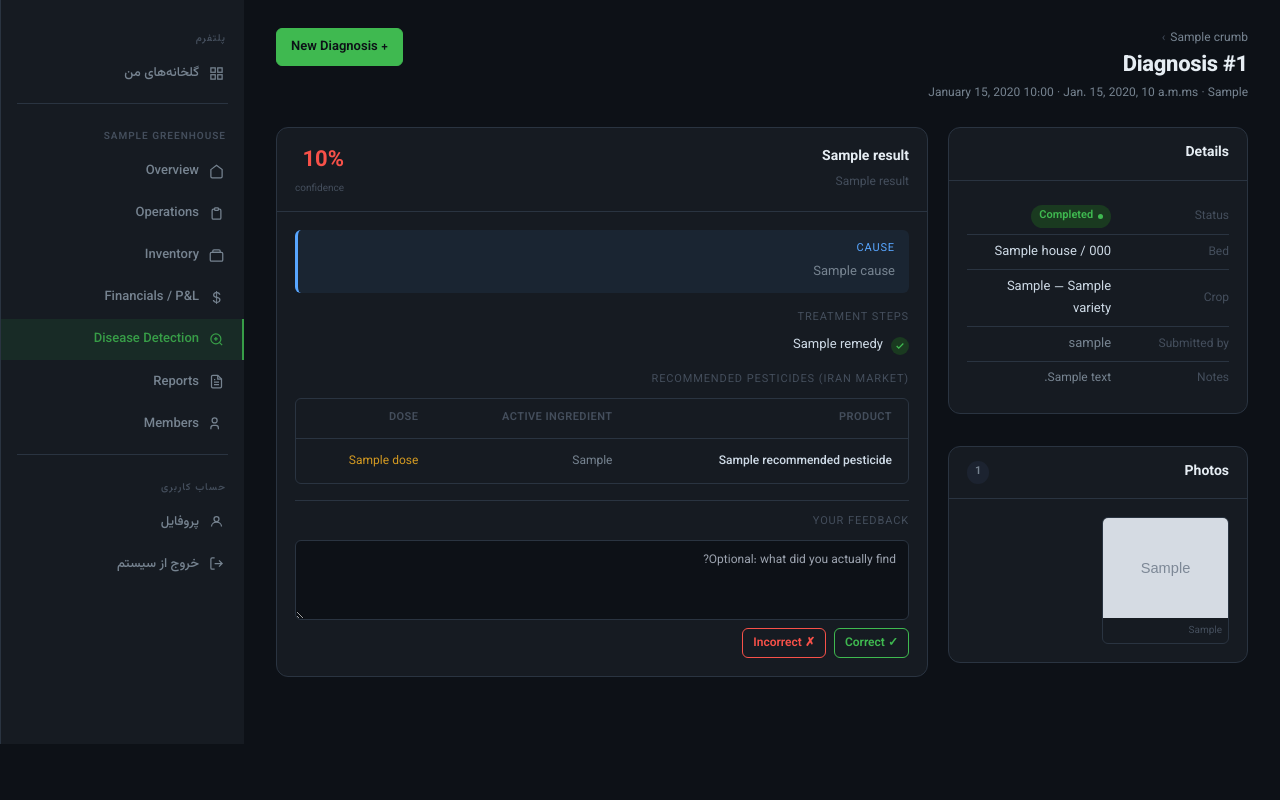
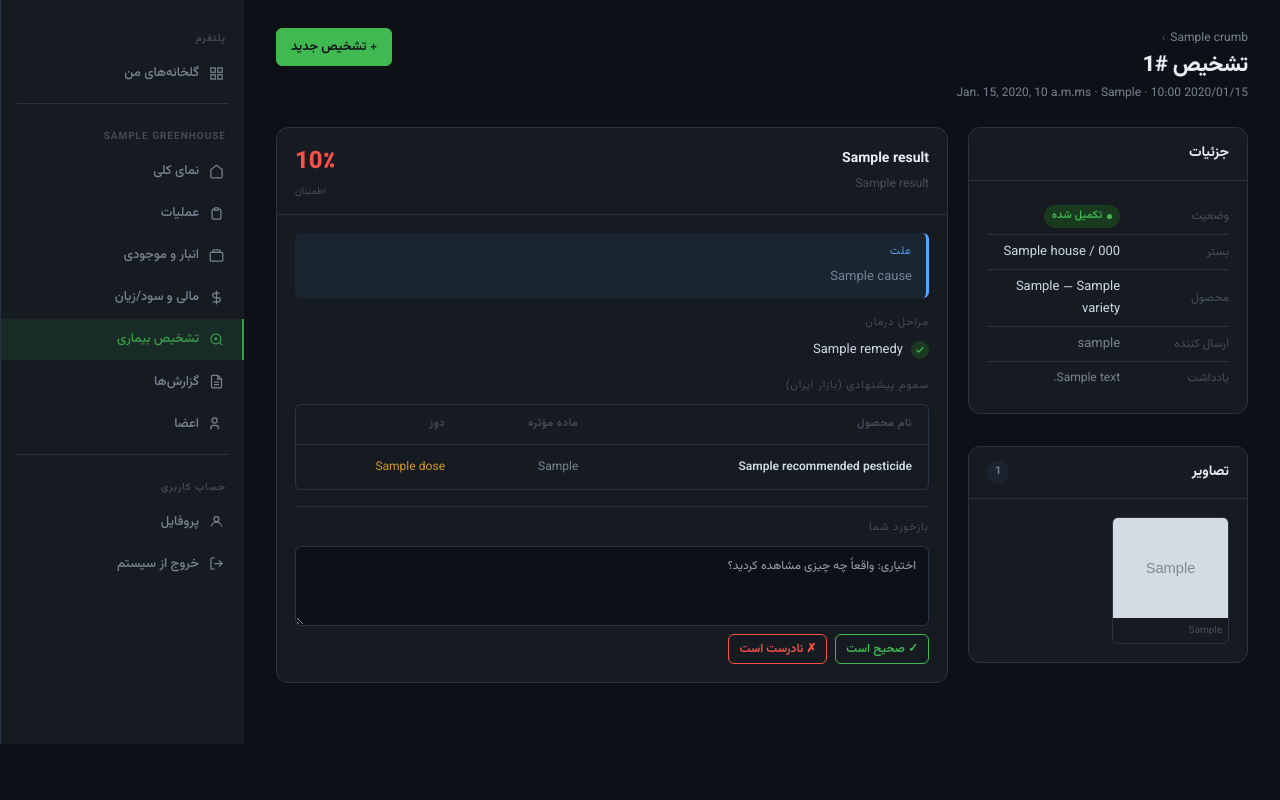
Before and after one commit to MeysamHos/GreenHouse, a Django app: template neydjango/diagnosis/templates/diagnosis/diagnosis_detail.html in a window 1280 px wide. Shown: the part 56-856 px from the top of the page. Run offline with Django 5.2, Linux system fonts and the light colour scheme; the template is opened without the code that fills it: most values are stand-ins (such as "Sample title", 1, 10 or a date in 2020); grey boxes marked "Sample" are stand-in pictures.

Commit message:
Template change for diagnosis and some language change for greenhouse_app

```diff
--- a/neydjango/diagnosis/templates/diagnosis/diagnosis_detail.html
+++ b/neydjango/diagnosis/templates/diagnosis/diagnosis_detail.html
@@ -1,57 +1,59 @@
 {% extends "greenhouse_app/base.html" %}
 
-{% block title %}Diagnosis #{{ diag_request.id }} — {{ greenhouse.name }} — Greenhouse OS{% endblock %}
+{% block title %}تشخیص #{{ diag_request.id }} — {{ greenhouse.name }} — سیستم گلخانه{% endblock %}
 
 {% block sidebar_greenhouse_links %}
 <div class="sidebar-divider"></div>
-<span class="sidebar-label">{{ greenhouse.name|truncatechars:20 }}</span>
+<span class="sidebar-label">{{ greenhouse.name|truncatechars:22 }}</span>
 <a href="{% url 'greenhouse_app:greenhouse_detail' greenhouse.id %}" class="sidebar-link">
   <svg viewBox="0 0 24 24" fill="none" stroke="currentColor" stroke-width="2">
     <path d="M3 9l9-7 9 7v11a2 2 0 01-2 2H5a2 2 0 01-2-2z"/>
   </svg>
-  Overview
+  نمای کلی
 </a>
 <a href="{% url 'operations:operation_list' greenhouse.id %}" class="sidebar-link">
   <svg viewBox="0 0 24 24" fill="none" stroke="currentColor" stroke-width="2">
     <path d="M9 5H7a2 2 0 00-2 2v12a2 2 0 002 2h10a2 2 0 002-2V7a2 2 0 00-2-2h-2"/>
     <rect x="9" y="3" width="6" height="4" rx="1"/>
   </svg>
-  Operations
+  عملیات
 </a>
 <a href="{% url 'inventory:inventory_list' greenhouse.id %}" class="sidebar-link">
   <svg viewBox="0 0 24 24" fill="none" stroke="currentColor" stroke-width="2">
     <path d="M20 7H4a2 2 0 00-2 2v10a2 2 0 002 2h16a2 2 0 002-2V9a2 2 0 00-2-2z"/>
     <path d="M16 3H8a2 2 0 00-2 2v2h12V5a2 2 0 00-2-2z"/>
   </svg>
-  Inventory
+  انبار و موجودی
 </a>
 <a href="{% url 'financials:dashboard' greenhouse.id %}" class="sidebar-link">
-  <svg xmlns="http://www.w3.org/2000/svg" width="16" height="16" fill="currentColor" viewBox="0 0 16 16">
-    <path d="M4 10.781c.148 1.667 1.513 2.85 3.591 3.003V15h1.043v-1.216c2.27-.179 3.678-1.438 3.678-3.3 0-1.59-.947-2.51-2.956-3.028l-.722-.187V3.467c1.122.11 1.879.714 2.07 1.616h1.47c-.166-1.6-1.54-2.748-3.54-2.875V1H7.591v1.233c-1.939.23-3.27 1.472-3.27 3.156 0 1.454.966 2.483 2.661 2.917l.61.162v4.031c-1.149-.17-1.94-.8-2.131-1.718zm3.391-3.836c-1.043-.263-1.6-.825-1.6-1.616 0-.944.704-1.641 1.8-1.828v3.495l-.2-.05zm1.591 1.872c1.287.323 1.852.859 1.852 1.769 0 1.097-.826 1.828-2.2 1.939V8.73z"/>
+  <svg viewBox="0 0 24 24" fill="none" stroke="currentColor" stroke-width="2">
+    <line x1="12" y1="1" x2="12" y2="23"/>
+    <path d="M17 5H9.5a3.5 3.5 0 000 7h5a3.5 3.5 0 010 7H6"/>
   </svg>
-  Financials / P&L
+  مالی و سود/زیان
 </a>
 <a href="{% url 'diagnosis:diagnosis_list' greenhouse.id %}" class="sidebar-link active">
   <svg viewBox="0 0 24 24" fill="none" stroke="currentColor" stroke-width="2">
-    <circle cx="11" cy="11" r="8"/><path d="M21 21l-4.35-4.35"/>
-    <path d="M11 8v6M8 11h6"/>
+    <circle cx="11" cy="11" r="8"/>
+    <path d="M21 21l-4.35-4.35M11 8v6M8 11h6"/>
   </svg>
-  Disease Detection
+  تشخیص بیماری
 </a>
 <a href="{% url 'reports:index' greenhouse.id %}" class="sidebar-link">
   <svg viewBox="0 0 24 24" fill="none" stroke="currentColor" stroke-width="2">
     <path d="M14 2H6a2 2 0 00-2 2v16a2 2 0 002 2h12a2 2 0 002-2V8z"/>
     <polyline points="14 2 14 8 20 8"/>
-    <line x1="16" y1="13" x2="8" y2="13"/><line x1="16" y1="17" x2="8" y2="17"/>
-    <polyline points="10 9 9 9 8 9"/>
+    <line x1="16" y1="13" x2="8" y2="13"/>
+    <line x1="16" y1="17" x2="8" y2="17"/>
   </svg>
-  Reports
+  گزارش‌ها
 </a>
 <a href="{% url 'greenhouse_app:member_list' greenhouse.id %}" class="sidebar-link">
   <svg viewBox="0 0 24 24" fill="none" stroke="currentColor" stroke-width="2">
-    <circle cx="9" cy="7" r="4"/><path d="M3 21v-2a4 4 0 014-4h4a4 4 0 014 4v2"/>
+    <circle cx="9" cy="7" r="4"/>
+    <path d="M3 21v-2a4 4 0 014-4h4a4 4 0 014 4v2"/>
   </svg>
-  Members
+  اعضا
 </a>
 {% endblock %}
 
@@ -65,118 +67,116 @@
         {% else %}<span>{{ crumb.label }}</span>{% endif %}
       {% endfor %}
     </div>
-    <div class="page-title">Diagnosis #{{ diag_request.id }}</div>
+    <div class="page-title">تشخیص #{{ diag_request.id }}</div>
     <div class="page-subtitle">
-      {{ diag_request.created_at|date:"F d, Y H:i" }}
-      {% if diag_request.inference_time_ms %}
-        · {{ diag_request.inference_time_ms }}ms
-      {% endif %}
-      {% if diag_request.model_version %}
-        · {{ diag_request.model_version }}
-      {% endif %}
+      {{ diag_request.created_at|date:"Y/m/d H:i" }}
+      {% if diag_request.inference_time_ms %} · {{ diag_request.inference_time_ms }}ms{% endif %}
+      {% if diag_request.model_version %} · {{ diag_request.model_version }}{% endif %}
     </div>
   </div>
   <a href="{% url 'diagnosis:diagnosis_new' greenhouse.id %}" class="btn btn-primary">
-    + New Diagnosis
+    + تشخیص جدید
   </a>
 </div>
 
+<!-- بنر خطا در صورت شکست -->
 {% if diag_request.status == 'failed' %}
-<div style="background:var(--red-dim); border:1px solid var(--red);
-            border-radius:var(--radius-lg); padding:14px 20px; margin-bottom:20px;
-            display:flex; align-items:center; gap:12px;">
+<div style="background: var(--red-dim); border: 1px solid var(--red);
+            border-radius: var(--radius-lg); padding: 14px 18px; margin-bottom: 20px;
+            display: flex; align-items: center; gap: 12px;">
   <svg width="18" height="18" viewBox="0 0 24 24" fill="none" stroke="var(--red)" stroke-width="2">
-    <circle cx="12" cy="12" r="10"/><line x1="12" y1="8" x2="12" y2="12"/>
+    <circle cx="12" cy="12" r="10"/>
+    <line x1="12" y1="8" x2="12" y2="12"/>
     <line x1="12" y1="16" x2="12.01" y2="16"/>
   </svg>
   <div>
-    <span style="color:var(--red); font-size:13px; font-weight:500;">Diagnosis failed — </span>
-    <span style="color:var(--text-muted); font-size:12px;">{{ diag_request.ml_error }}</span>
+    <span style="color: var(--red); font-size: 13px; font-weight: 600;">تشخیص ناموفق — </span>
+    <span style="color: var(--text-muted); font-size: 12px;">{{ diag_request.ml_error }}</span>
   </div>
 </div>
 {% endif %}
 
-<div style="display:grid; grid-template-columns:300px 1fr; gap:20px; align-items:start;">
+<!-- stacks to 1 column on mobile -->
+<div style="display: grid; grid-template-columns: 280px 1fr; gap: 20px; align-items: start;">
 
-  <!-- ── Left: Info + Images ──────────────────────────────────────── -->
-  <div style="display:flex; flex-direction:column; gap:16px;">
+  <!-- ── ستون چپ: اطلاعات + تصاویر ──────────────────────────────── -->
+  <div style="display: flex; flex-direction: column; gap: 16px;">
 
-    <!-- Meta -->
+    <!-- متادیتا -->
     <div class="card animate-in">
-      <div class="card-header"><span class="card-title">Details</span></div>
+      <div class="card-header"><span class="card-title">جزئیات</span></div>
       <div class="card-body">
-        <table style="width:100%;">
+        <table style="width: 100%;">
           <tr>
-            <td style="padding:6px 0; color:var(--text-dim); font-size:12px; width:45%;">Status</td>
-            <td style="padding:6px 0;">
-              {% if diag_request.status == 'completed' %}
-                <span class="badge badge-green">Completed</span>
-              {% elif diag_request.status == 'failed' %}
-                <span class="badge badge-red">Failed</span>
-              {% else %}
-                <span class="badge badge-muted">{{ diag_request.status|capfirst }}</span>
-              {% endif %}
+            <td style="padding: 6px 0; color: var(--text-dim); font-size: 12px; width: 45%;">وضعیت</td>
+            <td style="padding: 6px 0;">
+              {% if diag_request.status == 'completed' %}<span class="badge badge-green">تکمیل شده</span>
+              {% elif diag_request.status == 'failed' %}<span class="badge badge-red">ناموفق</span>
+              {% elif diag_request.status == 'processing' %}<span class="badge badge-blue">در حال پردازش</span>
+              {% else %}<span class="badge badge-muted">{{ diag_request.status }}</span>{% endif %}
             </td>
           </tr>
           {% if diag_request.bed %}
           <tr>
-            <td style="padding:6px 0; color:var(--text-dim); font-size:12px;">Bed</td>
-            <td style="padding:6px 0; font-size:13px;">{{ diag_request.bed.house.name }} / {{ diag_request.bed.code }}</td>
+            <td style="padding: 6px 0; color: var(--text-dim); font-size: 12px;">بستر</td>
+            <td style="padding: 6px 0; font-size: 13px;">{{ diag_request.bed.house.name }} / {{ diag_request.bed.code }}</td>
           </tr>
           {% endif %}
           {% if diag_request.crop %}
           <tr>
-            <td style="padding:6px 0; color:var(--text-dim); font-size:12px;">Crop</td>
-            <td style="padding:6px 0; font-size:13px;">{{ diag_request.crop.crop_type }} — {{ diag_request.crop.variety }}</td>
+            <td style="padding: 6px 0; color: var(--text-dim); font-size: 12px;">محصول</td>
+            <td style="padding: 6px 0; font-size: 13px;">
+              {{ diag_request.crop.crop_type }}{% if diag_request.crop.variety %} — {{ diag_request.crop.variety }}{% endif %}
+            </td>
           </tr>
           {% endif %}
           <tr>
-            <td style="padding:6px 0; color:var(--text-dim); font-size:12px;">Submitted by</td>
-            <td style="padding:6px 0; font-size:13px; color:var(--text-muted);">
+            <td style="padding: 6px 0; color: var(--text-dim); font-size: 12px;">ارسال کننده</td>
+            <td style="padding: 6px 0; font-size: 13px; color: var(--text-muted);">
               {{ diag_request.submitted_by.get_full_name|default:diag_request.submitted_by.username }}
             </td>
           </tr>
           {% if diag_request.notes %}
           <tr>
-            <td style="padding:6px 0; color:var(--text-dim); font-size:12px;">Notes</td>
-            <td style="padding:6px 0; font-size:12px; color:var(--text-muted);">{{ diag_request.notes }}</td>
+            <td style="padding: 6px 0; color: var(--text-dim); font-size: 12px;">یادداشت</td>
+            <td style="padding: 6px 0; font-size: 12px; color: var(--text-muted);">{{ diag_request.notes }}</td>
           </tr>
           {% endif %}
         </table>
       </div>
     </div>
 
-    <!-- Uploaded photos -->
+    <!-- تصاویر آپلود شده -->
     <div class="card animate-in">
       <div class="card-header">
-        <span class="card-title">Photos</span>
+        <span class="card-title">تصاویر</span>
         <span class="badge badge-muted">{{ images|length }}</span>
       </div>
       <div class="card-body">
         {% if images %}
-        <div style="display:grid; grid-template-columns:1fr 1fr; gap:8px;">
+        <div style="display: grid; grid-template-columns: 1fr 1fr; gap: 8px;">
           {% for img in images %}
-          <div style="border:1px solid var(--border); border-radius:var(--radius); overflow:hidden;">
+          <div style="border: 1px solid var(--border); border-radius: var(--radius); overflow: hidden;">
             <a href="{{ img.image.url }}" target="_blank">
               <img src="{{ img.image.url }}" alt="{{ img.plant_part }}"
-                   style="width:100%; height:100px; object-fit:cover; display:block;">
+                   style="width: 100%; height: 100px; object-fit: cover; display: block;">
             </a>
-            <div style="padding:4px 6px; font-size:10px; color:var(--text-dim);">
+            <div style="padding: 4px 6px; font-size: 10px; color: var(--text-dim);">
               {{ img.get_plant_part_display }}
             </div>
           </div>
           {% endfor %}
         </div>
         {% else %}
-        <p style="color:var(--text-dim); font-size:12px;">No images.</p>
+        <p style="color: var(--text-dim); font-size: 12px;">تصویری وجود ندارد.</p>
         {% endif %}
       </div>
     </div>
 
   </div>
 
-  <!-- ── Right: Results ──────────────────────────────────────────── -->
-  <div style="display:flex; flex-direction:column; gap:16px;">
+  <!-- ── ستون راست: نتایج ───────────────────────────────────────── -->
+  <div style="display: flex; flex-direction: column; gap: 16px;">
 
     {% if results %}
       {% for result in results %}
@@ -185,49 +185,49 @@
           <div>
             <span class="card-title">{{ result.disease_name }}</span>
             {% if result.disease_name_fa %}
-              <div style="font-size:12px; color:var(--text-dim); margin-top:2px;">
+              <div style="font-size: 12px; color: var(--text-dim); margin-top: 2px;">
                 {{ result.disease_name_fa }}
               </div>
             {% endif %}
           </div>
-          <div style="text-align:right;">
-            <div style="font-family:var(--display); font-size:22px; font-weight:700;
-                        color:{% if result.confidence >= 0.8 %}var(--green){% elif result.confidence >= 0.5 %}var(--amber,#d29922){% else %}var(--red){% endif %};">
-              {{ result.confidence|floatformat:0 }}%
+          <div style="text-align: left;">
+            <div style="font-size: 24px; font-weight: 800;
+                        color: {% if result.confidence >= 0.8 %}var(--green){% elif result.confidence >= 0.5 %}var(--amber){% else %}var(--red){% endif %};">
+              {{ result.confidence|floatformat:0 }}٪
             </div>
-            <div style="font-size:10px; color:var(--text-dim);">confidence</div>
+            <div style="font-size: 10px; color: var(--text-dim);">اطمینان</div>
           </div>
         </div>
         <div class="card-body">
 
           {% if result.cause %}
-          <div style="margin-bottom:16px; padding:10px 14px;
-                      background:rgba(88,166,255,.07); border-radius:var(--radius);
-                      border-left:3px solid var(--blue);">
-            <div style="font-size:11px; text-transform:uppercase; letter-spacing:.08em;
-                        color:var(--blue); margin-bottom:4px;">Cause</div>
-            <div style="font-size:13px; color:var(--text-muted); line-height:1.6;">
+          <div style="margin-bottom: 16px; padding: 10px 14px;
+                      background: rgba(88,166,255,.07); border-radius: var(--radius);
+                      border-right: 3px solid var(--blue);">
+            <div style="font-size: 11px; text-transform: uppercase; letter-spacing: .08em;
+                        color: var(--blue); margin-bottom: 4px;">علت</div>
+            <div style="font-size: 13px; color: var(--text-muted); line-height: 1.7;">
               {{ result.cause }}
             </div>
           </div>
           {% endif %}
 
           {% if result.remedies %}
-          <div style="margin-bottom:16px;">
-            <div style="font-size:11px; text-transform:uppercase; letter-spacing:.08em;
-                        color:var(--text-dim); margin-bottom:8px;">Treatment Steps</div>
-            <div style="display:flex; flex-direction:column; gap:6px;">
+          <div style="margin-bottom: 16px;">
+            <div style="font-size: 11px; text-transform: uppercase; letter-spacing: .08em;
+                        color: var(--text-dim); margin-bottom: 8px;">مراحل درمان</div>
+            <div style="display: flex; flex-direction: column; gap: 6px;">
               {% for remedy in result.remedies %}
-              <div style="display:flex; gap:8px; align-items:flex-start;">
-                <div style="width:18px; height:18px; min-width:18px;
-                            background:var(--green-dim); border-radius:50%;
-                            display:flex; align-items:center; justify-content:center; margin-top:1px;">
+              <div style="display: flex; gap: 8px; align-items: flex-start;">
+                <div style="width: 18px; height: 18px; min-width: 18px;
+                            background: var(--green-dim); border-radius: 50%;
+                            display: flex; align-items: center; justify-content: center; margin-top: 1px;">
                   <svg viewBox="0 0 24 24" fill="none" stroke="var(--green)"
                        stroke-width="3" width="10" height="10">
                     <polyline points="20 6 9 17 4 12"/>
                   </svg>
                 </div>
-                <span style="font-size:13px; color:var(--text); line-height:1.5;">{{ remedy }}</span>
+                <span style="font-size: 13px; color: var(--text); line-height: 1.6;">{{ remedy }}</span>
               </div>
               {% endfor %}
             </div>
@@ -235,24 +235,20 @@
           {% endif %}
 
           {% if result.recommended_pesticides %}
-          <div style="margin-bottom:16px;">
-            <div style="font-size:11px; text-transform:uppercase; letter-spacing:.08em;
-                        color:var(--text-dim); margin-bottom:8px;">Recommended Pesticides (Iran Market)</div>
-            <div class="table-wrap" style="border:1px solid var(--border); border-radius:var(--radius);">
+          <div style="margin-bottom: 16px;">
+            <div style="font-size: 11px; text-transform: uppercase; letter-spacing: .08em;
+                        color: var(--text-dim); margin-bottom: 8px;">سموم پیشنهادی (بازار ایران)</div>
+            <div class="table-wrap" style="border: 1px solid var(--border); border-radius: var(--radius);">
               <table>
                 <thead>
-                  <tr>
-                    <th>Product</th>
-                    <th>Active Ingredient</th>
-                    <th>Dose</th>
-                  </tr>
+                  <tr><th>نام محصول</th><th>ماده مؤثره</th><th>دوز</th></tr>
                 </thead>
                 <tbody>
                   {% for p in result.recommended_pesticides %}
                   <tr>
-                    <td style="font-weight:500; font-size:12px;">{{ p.name }}</td>
-                    <td style="font-size:12px; color:var(--text-muted);">{{ p.active_ingredient }}</td>
-                    <td style="font-size:12px; color:var(--amber,#d29922);">{{ p.dose }}</td>
+                    <td style="font-weight: 600; font-size: 12px;">{{ p.name }}</td>
+                    <td style="font-size: 12px; color: var(--text-muted);">{{ p.active_ingredient }}</td>
+                    <td style="font-size: 12px; color: var(--amber);">{{ p.dose }}</td>
                   </tr>
                   {% endfor %}
                 </tbody>
@@ -261,34 +257,35 @@
           </div>
           {% endif %}
 
-          <!-- Farmer Feedback -->
-          <div style="padding-top:12px; border-top:1px solid var(--border);">
-            <div style="font-size:11px; text-transform:uppercase; letter-spacing:.08em;
-                        color:var(--text-dim); margin-bottom:8px;">Your Feedback</div>
+          <!-- بازخورد کشاورز -->
+          <div style="padding-top: 12px; border-top: 1px solid var(--border);">
+            <div style="font-size: 11px; text-transform: uppercase; letter-spacing: .08em;
+                        color: var(--text-dim); margin-bottom: 8px;">بازخورد شما</div>
             {% if result.farmer_feedback == 'confirmed' %}
-              <span class="badge badge-green">✓ You confirmed this diagnosis</span>
+              <span class="badge badge-green">✓ این تشخیص را تأیید کردید</span>
               {% if result.farmer_notes %}
-                <p style="font-size:12px; color:var(--text-muted); margin-top:6px;">{{ result.farmer_notes }}</p>
+                <p style="font-size: 12px; color: var(--text-muted); margin-top: 6px;">{{ result.farmer_notes }}</p>
               {% endif %}
             {% elif result.farmer_feedback == 'rejected' %}
-              <span class="badge badge-red">✗ You rejected this diagnosis</span>
+              <span class="badge badge-red">✗ این تشخیص را رد کردید</span>
               {% if result.farmer_notes %}
-                <p style="font-size:12px; color:var(--text-muted); margin-top:6px;">{{ result.farmer_notes }}</p>
+                <p style="font-size: 12px; color: var(--text-muted); margin-top: 6px;">{{ result.farmer_notes }}</p>
               {% endif %}
             {% else %}
-              <form method="post" style="display:flex; flex-direction:column; gap:8px;">
+              <form method="post" style="display: flex; flex-direction: column; gap: 8px;">
                 {% csrf_token %}
                 <input type="hidden" name="result_id" value="{{ result.id }}">
-                <textarea name="farmer_notes" rows="2" placeholder="Optional: what did you actually find?"
-                          style="font-size:12px;"></textarea>
-                <div style="display:flex; gap:8px;">
+                <textarea name="farmer_notes" rows="2"
+                          placeholder="اختیاری: واقعاً چه چیزی مشاهده کردید؟"
+                          style="font-size: 12px;"></textarea>
+                <div style="display: flex; gap: 8px;">
                   <button type="submit" name="farmer_feedback" value="confirmed"
-                          class="btn btn-outline btn-sm" style="border-color:var(--green); color:var(--green);">
-                    ✓ Correct
+                          class="btn btn-outline btn-sm" style="border-color: var(--green); color: var(--green);">
+                    ✓ صحیح است
                   </button>
                   <button type="submit" name="farmer_feedback" value="rejected"
-                          class="btn btn-outline btn-sm" style="border-color:var(--red); color:var(--red);">
-                    ✗ Incorrect
+                          class="btn btn-outline btn-sm" style="border-color: var(--red); color: var(--red);">
+                    ✗ نادرست است
                   </button>
                 </div>
               </form>
@@ -301,9 +298,9 @@
 
     {% elif diag_request.status == 'completed' %}
       <div class="card animate-in">
-        <div class="empty-state" style="padding:40px;">
-          <h3>No diseases detected</h3>
-          <p>The model did not identify any known diseases in the submitted photos.</p>
+        <div class="empty-state" style="padding: 40px;">
+          <h3>بیماری‌ای شناسایی نشد</h3>
+          <p>مدل هوش مصنوعی هیچ بیماری شناخته‌شده‌ای در تصاویر ارسال شده تشخیص نداد.</p>
         </div>
       </div>
     {% endif %}
@@ -312,3 +309,12 @@
 </div>
 
 {% endblock %}
+
+{% block extra_head %}
+<style>
+  @media (max-width: 768px) {
+    /* collapse diagnosis detail grid to 1 col on mobile */
+    .diagnosis-detail-grid { grid-template-columns: 1fr !important; }
+  }
+</style>
+{% endblock %}
```
Also changed, not shown: neydjango/diagnosis/templates/diagnosis/diagnosis_list.html (+71 -71 lines), neydjango/diagnosis/templates/diagnosis/diagnosis_new.html (+65 -65 lines), neydjango/greenhouse_app/models.py (+23 -17 lines), neydjango/greenhouse_app/views_template.py (+38 -38 lines).
